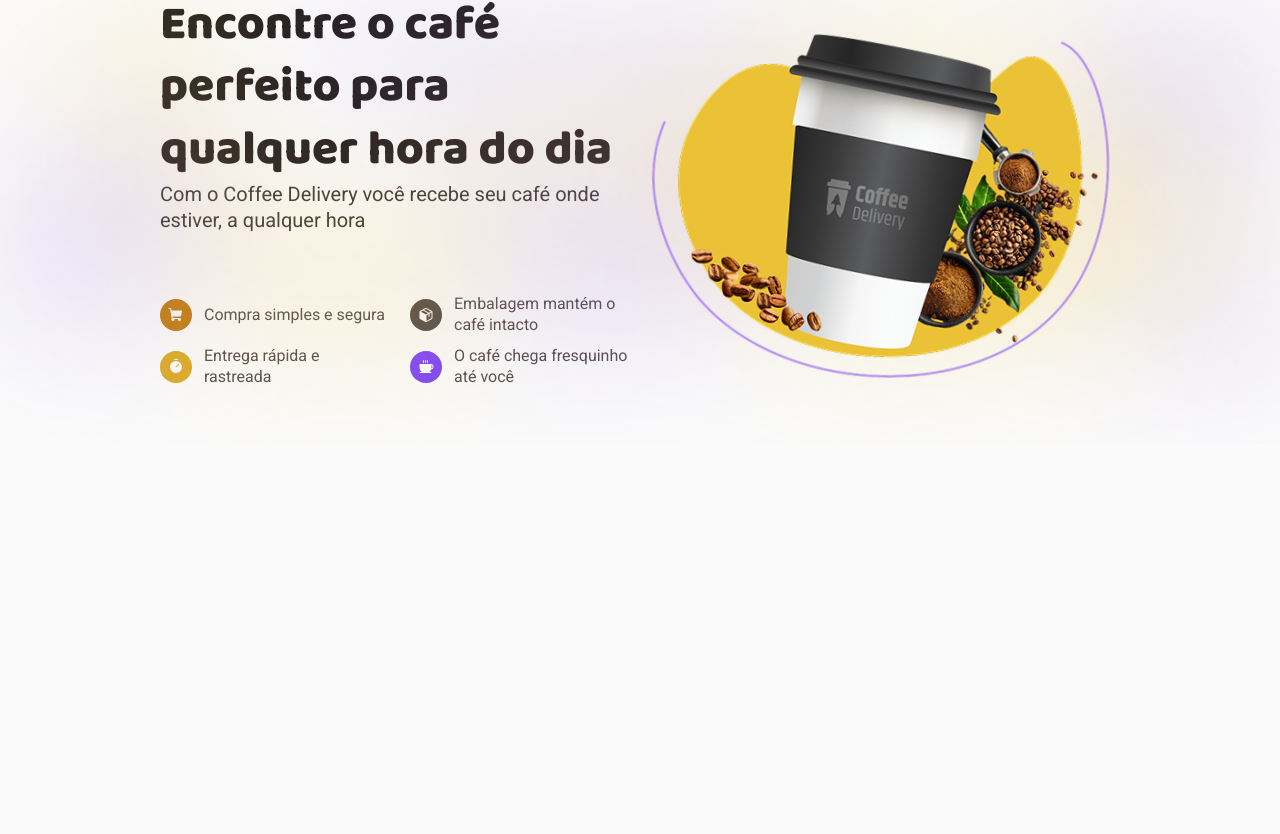
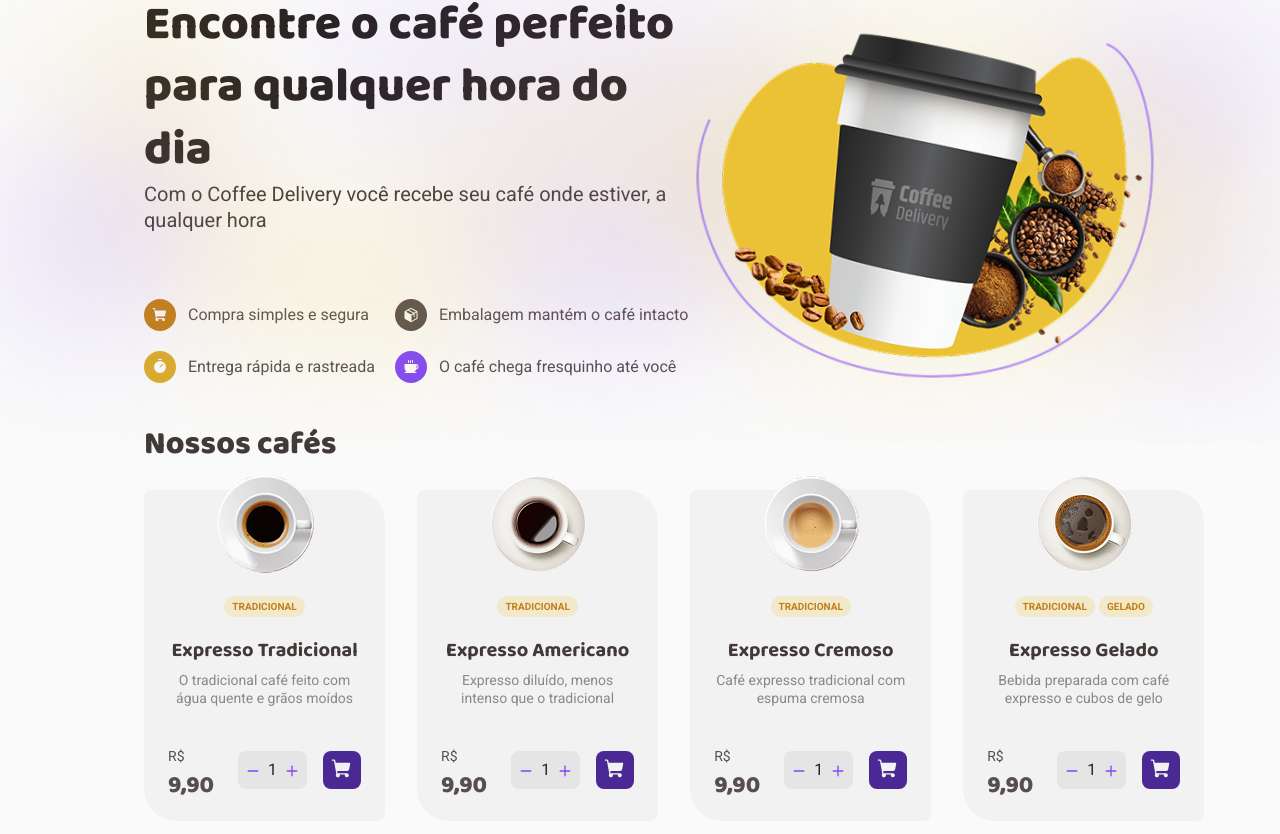
Before and after one commit to victorozoterio/coffee-delivery, a React (Vite) app: page / in a window 1280 px wide. Shown: the part 212-1046 px from the top of the page. Before the commit the page ends 800 px from the top, so only its background shows below. Built offline with nearby package versions, Linux system fonts and the light colour scheme.

Commit message:
feat: cria catálogo de cafés

```diff
--- a/src/components/Header/styles.ts
+++ b/src/components/Header/styles.ts
@@ -7,7 +7,7 @@ export const HeaderContainer = styled.header`
   height: 100%;
   justify-content: space-between;
   align-items: center;
-  padding: 2rem 10rem;
+  padding: 2rem 9rem;
 
   img {
     width: 3rem;
--- a/src/pages/Home/index.tsx
+++ b/src/pages/Home/index.tsx
@@ -1,5 +1,12 @@
 import { HomeContainer } from "./styles";
-import { Coffee, Package, ShoppingCart, Timer } from "phosphor-react";
+import {
+  Coffee,
+  Minus,
+  Package,
+  Plus,
+  ShoppingCart,
+  Timer,
+} from "phosphor-react";
 import { useTheme } from "styled-components";
 
 export function Home() {
@@ -62,6 +69,192 @@ export function Home() {
           <img src="src/assets/banner-coffee.png" alt="Banner de café" />
         </div>
       </div>
+
+      <div className="catalog">
+        <h2>Nossos cafés</h2>
+
+        <div className="catalog-options">
+          <div className="coffee">
+            <div className="coffee-image">
+              <img src="src/assets/espresso-coffee.png" alt="Café expresso" />
+            </div>
+
+            <div className="tags">
+              <span>Tradicional</span>
+            </div>
+
+            <h3>Expresso Tradicional</h3>
+            <p>O tradicional café feito com água quente e grãos moídos</p>
+
+            <div className="buy-coffee">
+              <span className="price">
+                R$
+                <strong> 9,90</strong>
+              </span>
+
+              <div>
+                <div className="amount">
+                  <button className="remove-coffee">
+                    <Minus
+                      size={14}
+                      weight="bold"
+                      color={theme["purple-600"]}
+                    />
+                  </button>
+                  <p className="amount-coffee">1</p>
+                  <button className="add-coffee">
+                    <Plus size={14} weight="bold" color={theme["purple-600"]} />
+                  </button>
+                </div>
+
+                <button className="shopping-cart">
+                  <ShoppingCart
+                    size={22}
+                    weight="fill"
+                    color={theme["gray-200"]}
+                  />
+                </button>
+              </div>
+            </div>
+          </div>
+
+          <div className="coffee">
+            <div className="coffee-image">
+              <img src="src/assets/american-coffee.png" alt="Café expresso" />
+            </div>
+
+            <div className="tags">
+              <span>Tradicional</span>
+            </div>
+
+            <h3>Expresso Americano</h3>
+            <p>Expresso diluído, menos intenso que o tradicional</p>
+
+            <div className="buy-coffee">
+              <span className="price">
+                R$
+                <strong> 9,90</strong>
+              </span>
+
+              <div>
+                <div className="amount">
+                  <button className="remove-coffee">
+                    <Minus
+                      size={14}
+                      weight="bold"
+                      color={theme["purple-600"]}
+                    />
+                  </button>
+                  <p className="amount-coffee">1</p>
+                  <button className="add-coffee">
+                    <Plus size={14} weight="bold" color={theme["purple-600"]} />
+                  </button>
+                </div>
+
+                <button className="shopping-cart">
+                  <ShoppingCart
+                    size={22}
+                    weight="fill"
+                    color={theme["gray-200"]}
+                  />
+                </button>
+              </div>
+            </div>
+          </div>
+
+          <div className="coffee">
+            <div className="coffee-image">
+              <img
+                src="src/assets/creamy-espresso-coffee.png"
+                alt="Café expresso"
+              />
+            </div>
+
+            <div className="tags">
+              <span>Tradicional</span>
+            </div>
+
+            <h3>Expresso Cremoso</h3>
+            <p>Café expresso tradicional com espuma cremosa</p>
+
+            <div className="buy-coffee">
+              <span className="price">
+                R$
+                <strong> 9,90</strong>
+              </span>
+
+              <div>
+                <div className="amount">
+                  <button className="remove-coffee">
+                    <Minus
+                      size={14}
+                      weight="bold"
+                      color={theme["purple-600"]}
+                    />
+                  </button>
+                  <p className="amount-coffee">1</p>
+                  <button className="add-coffee">
+                    <Plus size={14} weight="bold" color={theme["purple-600"]} />
+                  </button>
+                </div>
+
+                <button className="shopping-cart">
+                  <ShoppingCart
+                    size={22}
+                    weight="fill"
+                    color={theme["gray-200"]}
+                  />
+                </button>
+              </div>
+            </div>
+          </div>
+
+          <div className="coffee">
+            <div className="coffee-image">
+              <img src="src/assets/iced-coffee.png" alt="Café expresso" />
+            </div>
+
+            <div className="tags">
+              <span>Tradicional</span>
+              <span>Gelado</span>
+            </div>
+
+            <h3>Expresso Gelado</h3>
+            <p>Bebida preparada com café expresso e cubos de gelo</p>
+
+            <div className="buy-coffee">
+              <span className="price">
+                R$
+                <strong> 9,90</strong>
+              </span>
+
+              <div>
+                <div className="amount">
+                  <button className="remove-coffee">
+                    <Minus
+                      size={14}
+                      weight="bold"
+                      color={theme["purple-600"]}
+                    />
+                  </button>
+                  <p className="amount-coffee">1</p>
+                  <button className="add-coffee">
+                    <Plus size={14} weight="bold" color={theme["purple-600"]} />
+                  </button>
+                </div>
+
+                <button className="shopping-cart">
+                  <ShoppingCart
+                    size={22}
+                    weight="fill"
+                    color={theme["gray-200"]}
+                  />
+                </button>
+              </div>
+            </div>
+          </div>
+        </div>
+      </div>
     </HomeContainer>
   );
 }
--- a/src/pages/Home/styles.ts
+++ b/src/pages/Home/styles.ts
@@ -12,7 +12,7 @@ export const HomeContainer = styled.header`
     display: grid;
     grid-template-columns: 1fr 1fr;
     justify-items: self-end;
-    padding-inline: 10rem;
+    padding-inline: 9rem;
   }
 
   .content {
@@ -32,6 +32,7 @@ export const HomeContainer = styled.header`
   .benefits {
     display: grid;
     grid-template-columns: repeat(2, 1fr);
+    white-space: nowrap;
     gap: 1.25rem;
 
     span {
@@ -105,4 +106,121 @@ export const HomeContainer = styled.header`
       transform: rotate(0deg);
     }
   }
+
+  .catalog {
+    margin-block: 2rem 3.375rem;
+    padding-inline: 9rem;
+
+    > h2 {
+      font: ${typography.titleL};
+      color: ${(props) => props.theme["black-400"]};
+      margin-bottom: 1.5rem;
+    }
+  }
+
+  .catalog-options {
+    display: grid;
+    grid-template-columns: repeat(4, 1fr);
+    gap: 2rem;
+  }
+
+  .coffee {
+    display: grid;
+    background-color: ${(props) => props.theme["gray-200"]};
+    border-radius: 0.5rem 2rem 0.5rem 2rem;
+    padding: 0 1.5rem 1.25rem 1.5rem;
+
+    .coffee-image {
+      position: relative;
+      top: -1rem;
+      justify-self: center;
+    }
+
+    .tags {
+      display: flex;
+      gap: 0.25rem;
+      justify-content: center;
+
+      > span {
+        font: ${typography.tag};
+        text-transform: uppercase;
+        background-color: ${(props) => props.theme["yellow-200"]};
+        color: ${(props) => props.theme["yellow-800"]};
+        padding: 0.25rem 0.5rem;
+        border-radius: 2rem;
+      }
+    }
+
+    > h3 {
+      font: ${typography.titleS};
+      color: ${(props) => props.theme["black-400"]};
+      justify-self: center;
+      margin-block: 1.25rem 0.5rem;
+    }
+
+    > p {
+      font: ${typography.textS};
+      color: ${(props) => props.theme["gray-900"]};
+      justify-self: center;
+      text-align: center;
+      margin-bottom: 2rem;
+    }
+
+    .buy-coffee {
+      display: flex;
+      flex-direction: row;
+      justify-content: center;
+      align-items: center;
+
+      .price {
+        font: ${typography.textS};
+        color: ${(props) => props.theme["black-200"]};
+        margin-right: 1.5rem;
+
+        > strong {
+          font: ${typography.titleM};
+        }
+      }
+
+      > div {
+        display: flex;
+
+        .amount {
+          display: flex;
+          justify-content: center;
+          background-color: ${(props) => props.theme["gray-400"]};
+          border-radius: 0.5rem;
+          height: 2.375rem;
+
+          > button {
+            background-color: transparent;
+            border: transparent;
+            align-self: center;
+          }
+
+          .remove-coffee {
+            padding: 0.75rem 0.5rem 0.5rem 0.5rem;
+          }
+
+          .add-coffee {
+            padding: 0.75rem 0.5rem 0.5rem 0.5rem;
+          }
+
+          > p {
+            font: ${typography.textM};
+            color: ${(props) => props.theme["black-600"]};
+            align-self: center;
+          }
+        }
+
+        .shopping-cart {
+          margin-left: 1rem;
+          background-color: ${(props) => props.theme["purple-800"]};
+          padding-inline: 0.5rem;
+          border-radius: 0.5rem;
+          border: transparent;
+        }
+      }
+    }
+  }
 `;
```
